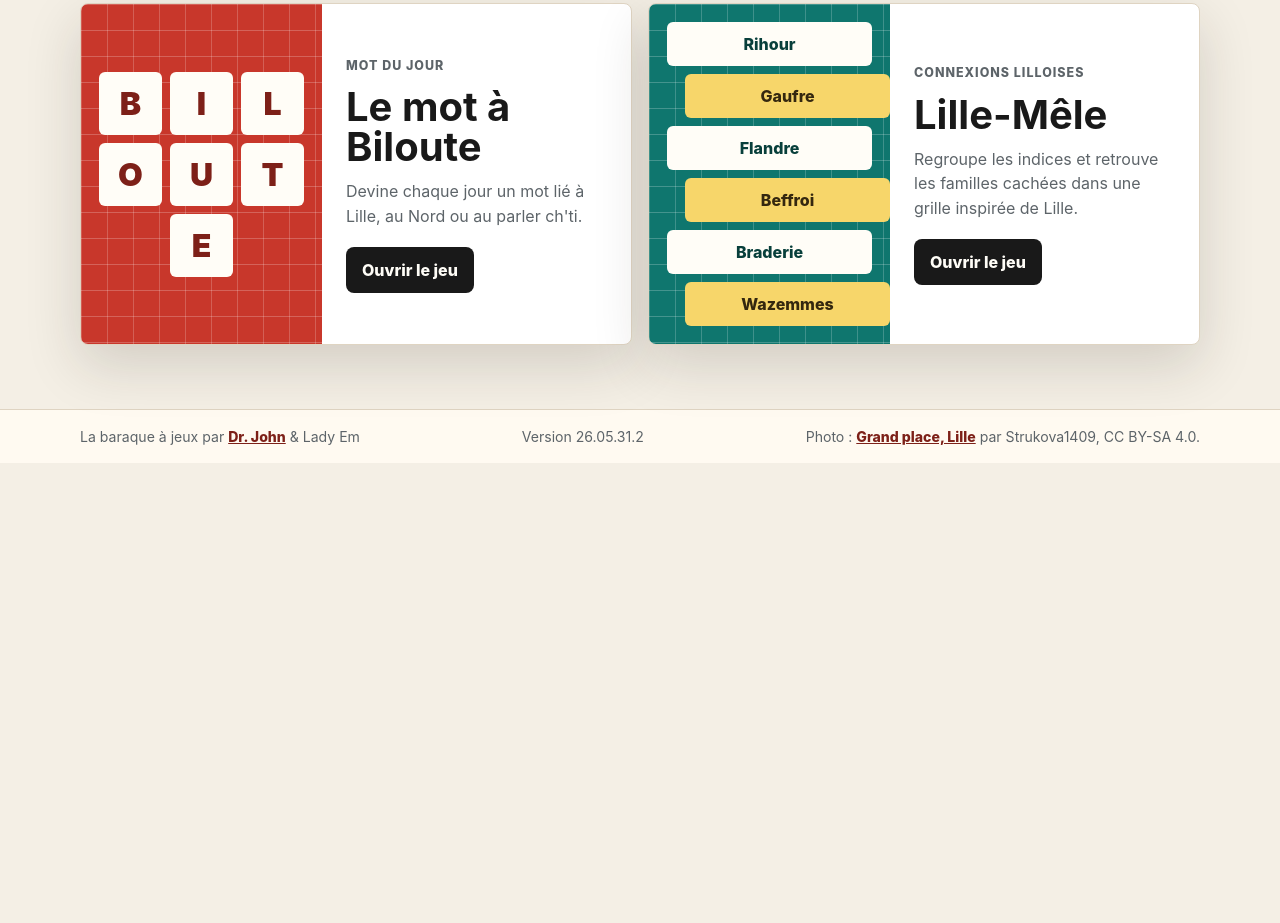
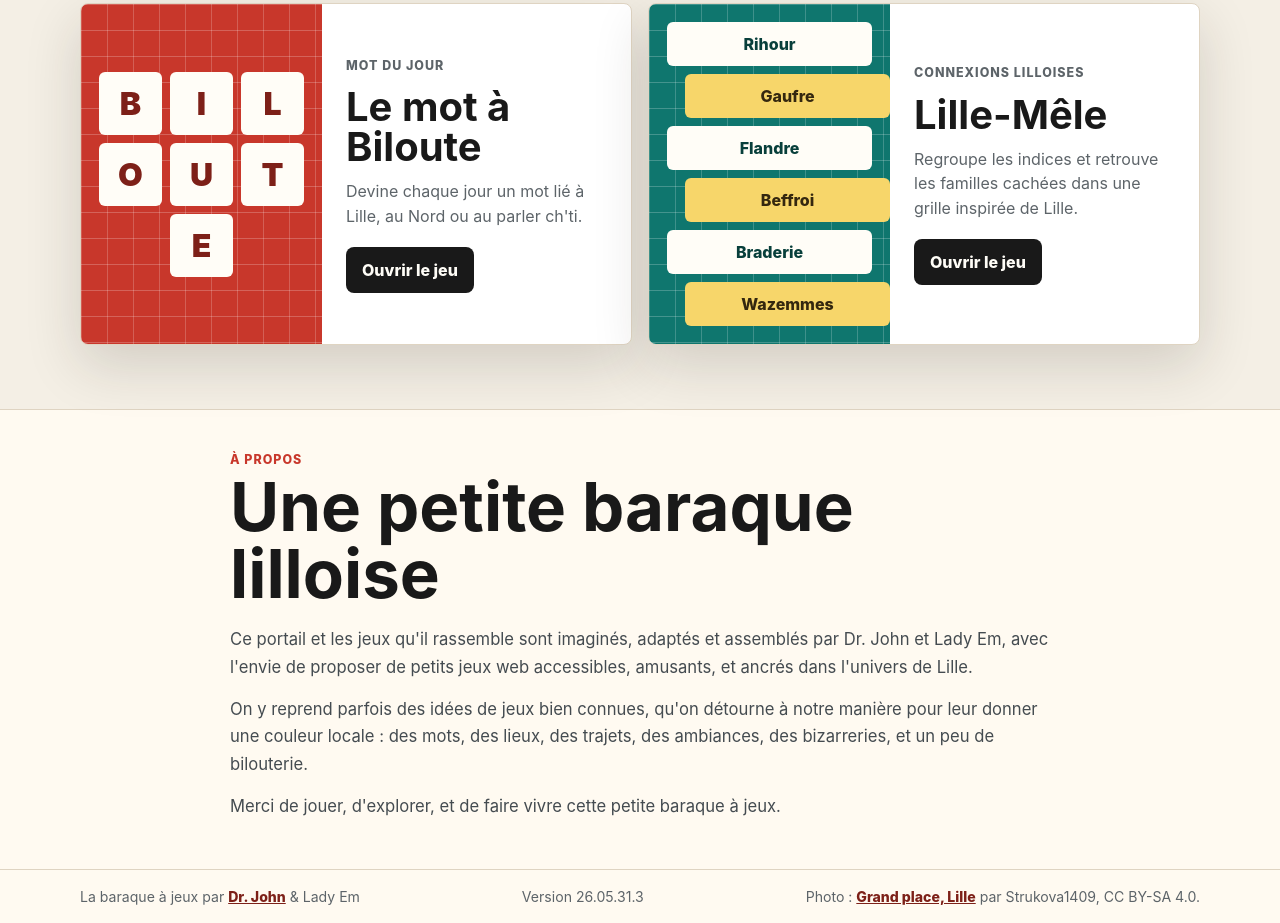
Before and after one commit to Dr-John-8bits/la-baraque-a-jeux, a plain HTML site: page index.html in a window 1280 px wide. Shown: the part 773-1696 px from the top of the page. Before the commit the page ends 1236 px from the top, so only its background shows below. Drawn offline with Linux system fonts and the light colour scheme.

Commit message:
feat: ajouter la section à propos

```diff
--- a/index.html
+++ b/index.html
@@ -99,6 +99,31 @@
           </article>
         </div>
       </section>
+
+      <section class="about-section" aria-labelledby="about-title">
+        <div class="about-section__inner">
+          <p class="eyebrow">À propos</p>
+          <h2 id="about-title">Une petite baraque lilloise</h2>
+          <div class="about-section__text">
+            <p>
+              Ce portail et les jeux qu'il rassemble sont imaginés, adaptés et
+              assemblés par Dr. John et Lady Em, avec l'envie de proposer de
+              petits jeux web accessibles, amusants, et ancrés dans l'univers de
+              Lille.
+            </p>
+            <p>
+              On y reprend parfois des idées de jeux bien connues, qu'on
+              détourne à notre manière pour leur donner une couleur locale : des
+              mots, des lieux, des trajets, des ambiances, des bizarreries, et
+              un peu de bilouterie.
+            </p>
+            <p>
+              Merci de jouer, d'explorer, et de faire vivre cette petite baraque
+              à jeux.
+            </p>
+          </div>
+        </div>
+      </section>
     </main>
 
     <footer class="site-footer">
@@ -109,7 +134,7 @@
         >
         &amp; Lady Em
       </p>
-      <p>Version 26.05.31.2</p>
+      <p>Version 26.05.31.3</p>
       <p>
         Photo :
         <a
--- a/styles.css
+++ b/styles.css
@@ -250,6 +250,39 @@ h2 {
   color: #fffdf7;
 }
 
+.about-section {
+  border-top: 1px solid var(--line);
+  background: #fffaf1;
+}
+
+.about-section__inner {
+  width: min(820px, calc(100% - 32px));
+  margin: 0 auto;
+  padding: 42px 0 48px;
+}
+
+.about-section .eyebrow {
+  color: var(--red);
+}
+
+.about-section h2 {
+  max-width: 680px;
+  margin-top: 6px;
+}
+
+.about-section__text {
+  display: grid;
+  gap: 14px;
+  margin-top: 18px;
+  color: #444b50;
+  font-size: 1.04rem;
+  line-height: 1.68;
+}
+
+.about-section__text p {
+  margin: 0;
+}
+
 .site-footer {
   display: flex;
   flex-wrap: wrap;
@@ -313,6 +346,16 @@ h2 {
     padding: 20px;
   }
 
+  .about-section__inner {
+    width: min(100% - 32px, 820px);
+    padding: 34px 0 38px;
+  }
+
+  .about-section__text {
+    font-size: 1rem;
+    line-height: 1.62;
+  }
+
   .game-card--word .game-card__visual {
     grid-template-columns: repeat(7, minmax(0, 1fr));
   }
```
